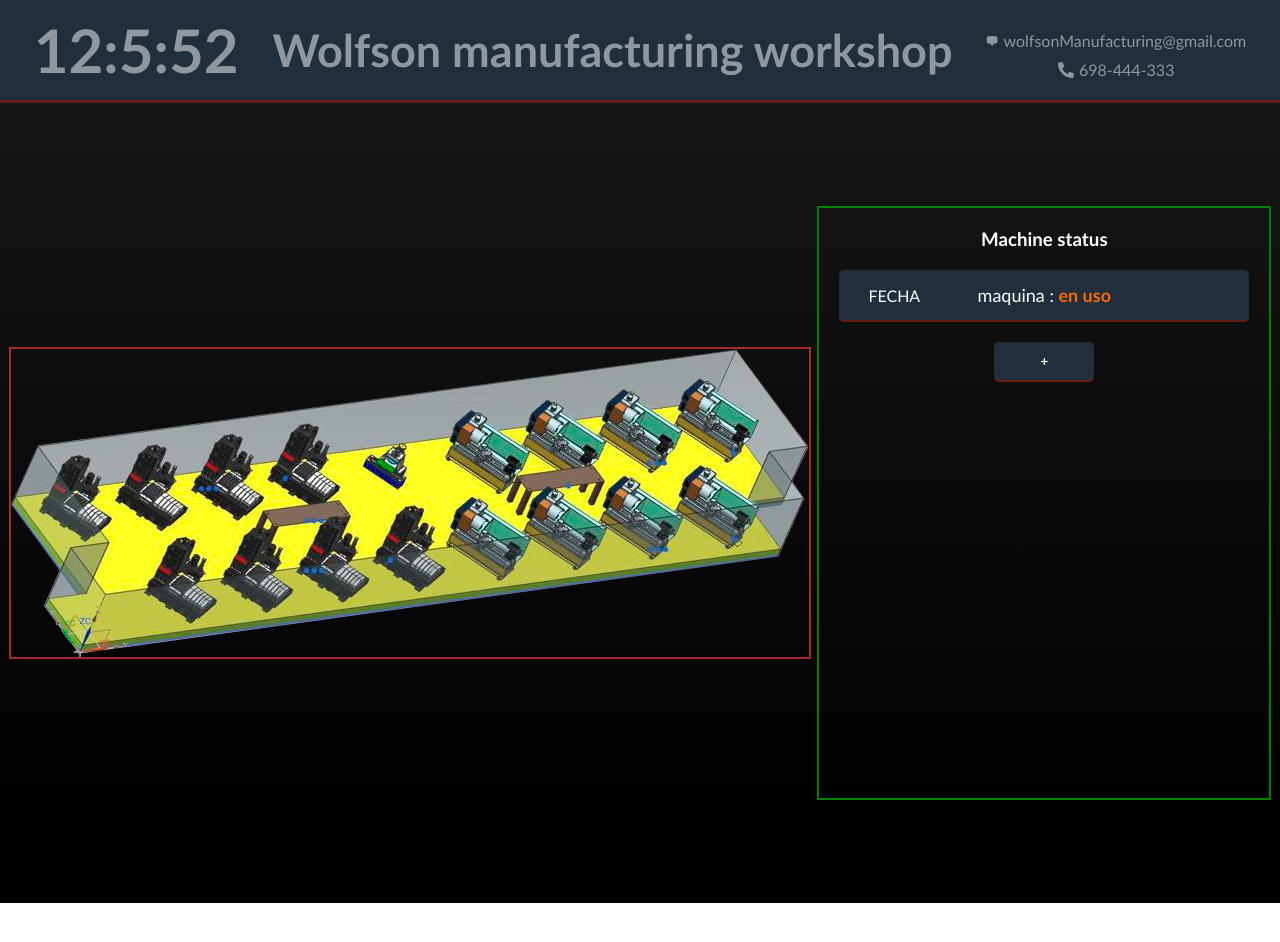
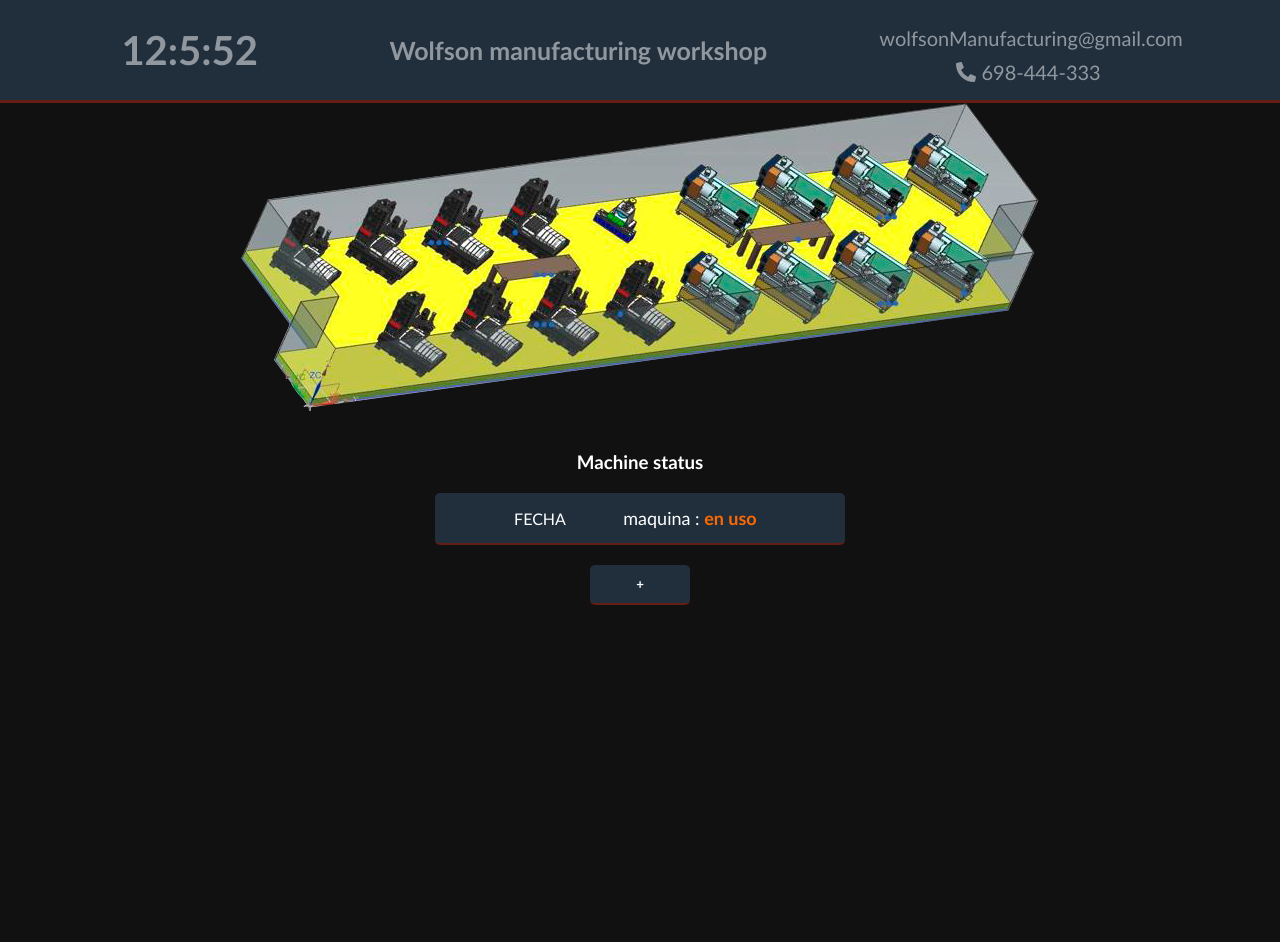
Before and after one commit to Dmlsito/FCT, a React (Vite) app in the folder development/vite-project/: page /main-page in a window 1280 px wide. Shown: the top 942 px of the page. Before the commit the page ends 903 px from the top, so only its background shows below. Built offline with nearby package versions, Linux system fonts and the light colour scheme; no server answers.

Commit message:
Responsive

```diff
--- a/development/vite-project/src/css/App.css
+++ b/development/vite-project/src/css/App.css
@@ -1,23 +1,27 @@
 .App {
-  background: linear-gradient(0deg, rgba(0,0,0,1) 8%, rgba(25,25,25,1) 100%);
+  flex-grow: 1;
   display: flex;
   flex-direction: column;
   justify-content: center;
 }
 .App-head {
+  min-width: 900px;
   color: #fff;
   height: 100px;
   background-color: #212F3D;
   border-bottom: 3px solid #641E16;
   display: flex;
+  gap: 10px;
   align-items: center;
   justify-content: space-evenly;
 }
 .App-head-title{
+  background: none;
   opacity: .5;
   font-size: 45px;
 }
 .App-head-list li {
+  background: none;
   list-style: none;
   margin-top: 10px;
   opacity: .5;
@@ -28,4 +32,21 @@
 }
 .App-head-list-i {
   margin-right: 5px;
+  background: none;
 }
+.App-head-list{
+  background: none;
+}
+.App-head-clock{
+  background: none;
+}
+
+@media screen and (max-width: 1500px){
+  .App-head-title{
+    font-size: 25px;
+  }
+
+  .App-head-list{
+    font-size: 20px;
+  }
+}
--- a/development/vite-project/src/css/Clock.css
+++ b/development/vite-project/src/css/Clock.css
@@ -2,4 +2,11 @@
     color: #fff;
     opacity: .5;
     font-size: 60px;
+    background: none;
 }
+
+@media screen and (max-width: 1500px){
+    .clock{
+        font-size: 40px;;
+    }
+}
--- a/development/vite-project/src/css/Home.css
+++ b/development/vite-project/src/css/Home.css
@@ -1,25 +1,19 @@
 .home{
     height: 100vh;
-
-    width: 100vw;
     display: flex;
     align-items: center;
     justify-content: space-evenly;
 }
 .home-picture {
+    background: none;
     min-width: 100px;
     display: flex;
 }
 .home-picture img {
-    outline: 2px solid brown;
     object-fit: contain;
-
 }
 .home-article{
-    outline: 2px solid green;
-
     display: flex;
-
 }
 .table{
     display: flex;
@@ -42,8 +36,10 @@
     border-radius: 5px;
     border: none;
     border-bottom: 2px solid #641E16;
+    justify-content: center;
 }
 .card-header {
+    background: none;
     display: grid;
     place-items: center;
     height: 5vh;
@@ -51,6 +47,7 @@
 
 }
 .card-article {
+    background: none;
     display: grid;
     place-items: center;
     width: 200px;
@@ -60,19 +57,22 @@
     width: 100px;
 }
 .card-article-text{
+    background: none;
     font-size: 18px;
     color: #fff;
     font-weight: 100;
 }
 .card-article-text-free{
+    background: none;
     color: #B2FC8B;
     font-weight: bold;
 }
 .card-article-text-using{
+    background: none;
     color: #FD6800;
     font-weight: bold;
 }
-/*
+
 @media screen and (max-width: 1500px){
     .home{
         display:flex;
@@ -83,10 +83,8 @@
     }
     .home-picture{
         min-width: 500px;
-        outline: 2px solid red;
         justify-content: center;
     }
 
 
 }
-*/
--- a/development/vite-project/src/css/index.css
+++ b/development/vite-project/src/css/index.css
@@ -3,7 +3,7 @@
     padding: 0;
     box-sizing: 0;
     font-family: 'Gill Sans', 'Gill Sans MT', Calibri, 'Trebuchet MS', sans-serif;
-
+     background: #111;
 
  }
 
```
Also changed, not shown: development/vite-project/src/css/Header.css (line endings or trailing spaces).
